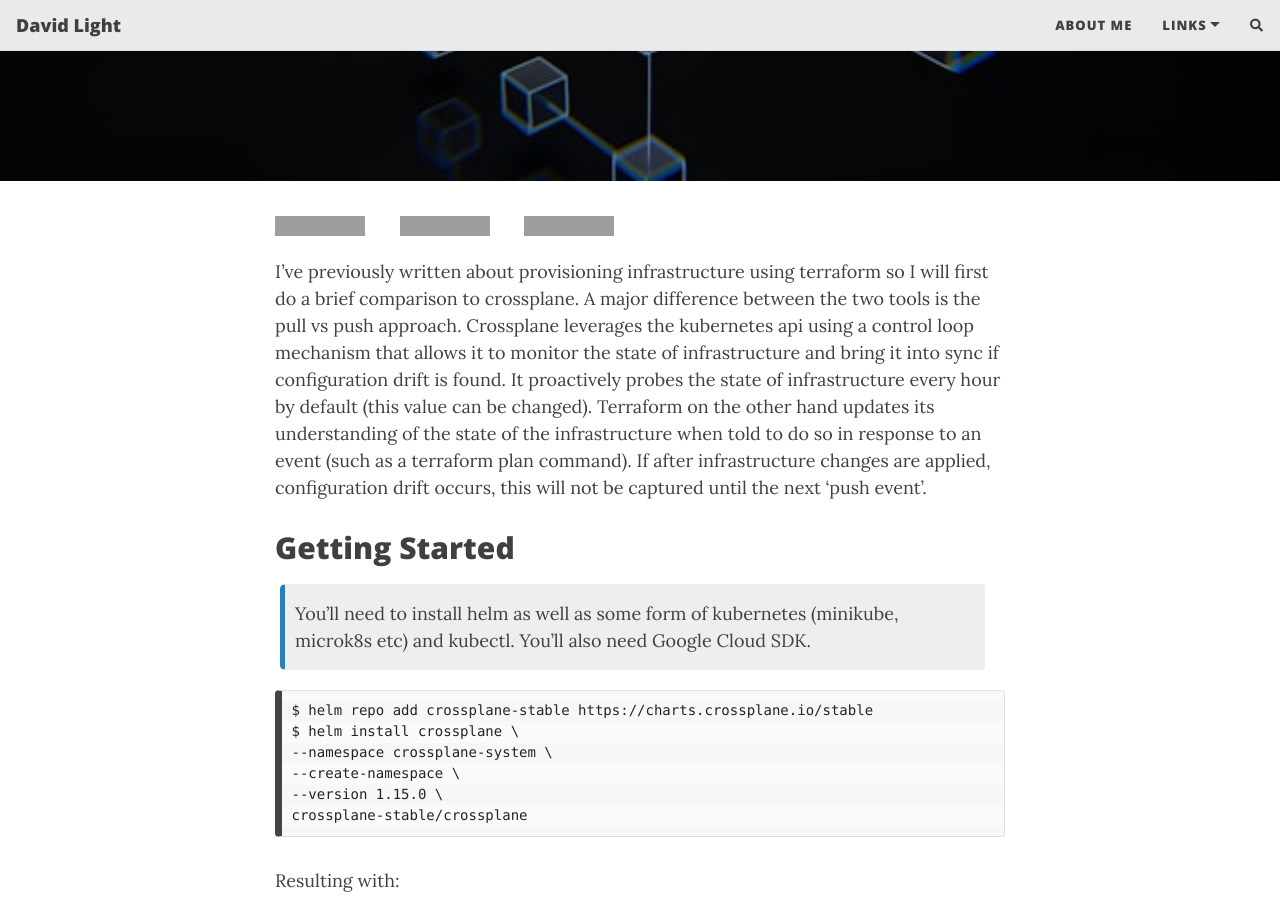
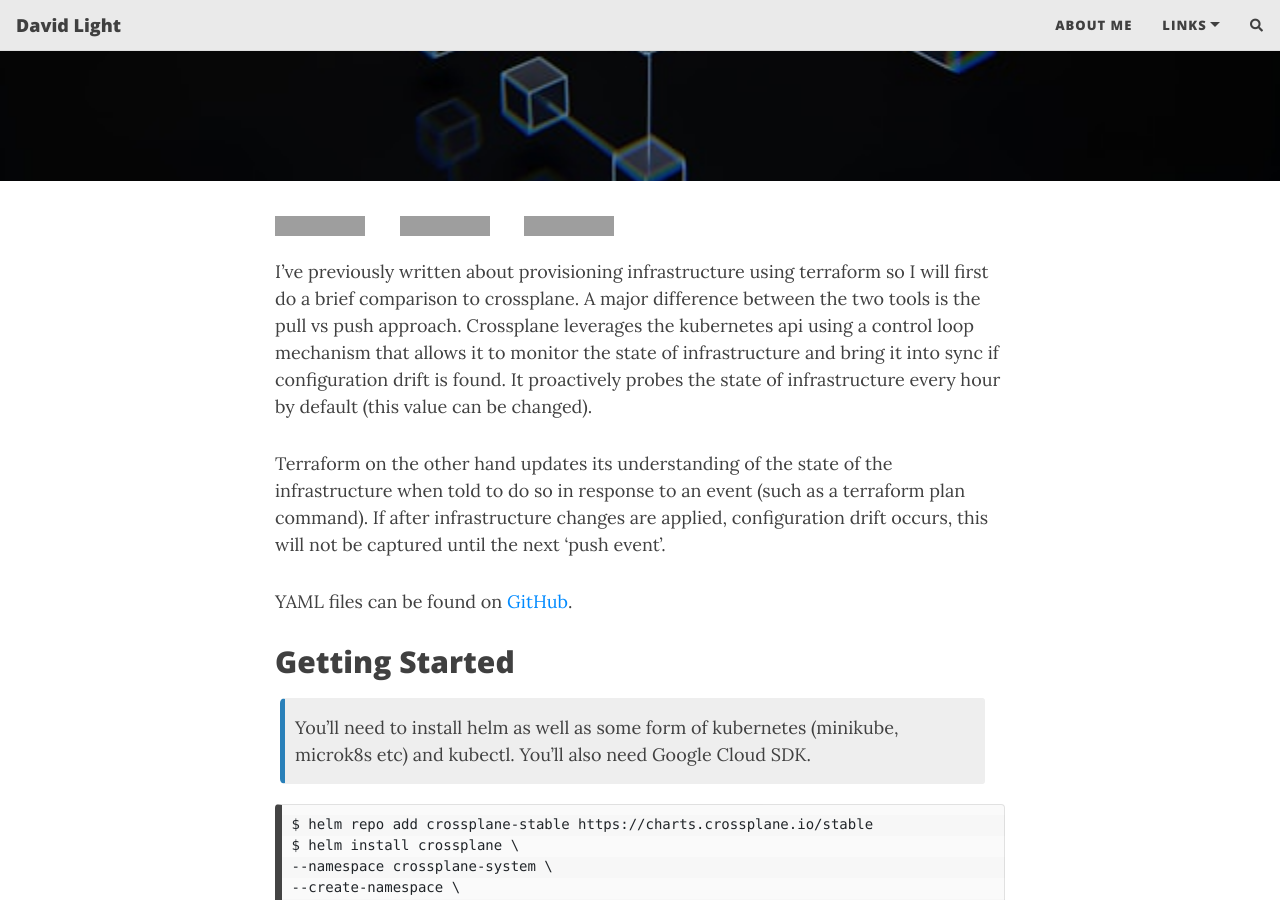
Before and after one commit to dtlight/dtlight.github.io, a Jekyll site: the page built from _posts/2024-03-03-crossplane-intro.md, in a window 1280 px wide and 900 px high, scrolled down 407 px. Built offline with Jekyll 4.4.1, drawn with Linux system fonts in a browser that asks for light colours; nearby versions of some CDN libraries; comment, search, counter and statistics services are not loaded; some of the changed text lies outside the part shown; grey boxes are pictures that could not be loaded.

Commit message:
Update 2024-03-03-crossplane-intro.md

```diff
--- a/_posts/2024-03-03-crossplane-intro.md
+++ b/_posts/2024-03-03-crossplane-intro.md
@@ -11,7 +11,11 @@ comments: false
 author: David Light
 ---
 
-I've previously written about provisioning infrastructure using terraform so I will first do a brief comparison to crossplane. A major difference between the two tools is the pull vs push approach. Crossplane leverages the kubernetes api using a control loop mechanism that allows it to monitor the state of infrastructure and bring it into sync if configuration drift is found. It proactively probes the state of infrastructure every hour by default (this value can be changed). Terraform on the other hand updates its understanding of the state of the infrastructure when told to do so in response to an event (such as a terraform plan command). If after infrastructure changes are applied, configuration drift occurs, this will not be captured until the next 'push event'.
+I've previously written about provisioning infrastructure using terraform so I will first do a brief comparison to crossplane. A major difference between the two tools is the pull vs push approach. Crossplane leverages the kubernetes api using a control loop mechanism that allows it to monitor the state of infrastructure and bring it into sync if configuration drift is found. It proactively probes the state of infrastructure every hour by default (this value can be changed).
+
+Terraform on the other hand updates its understanding of the state of the infrastructure when told to do so in response to an event (such as a terraform plan command). If after infrastructure changes are applied, configuration drift occurs, this will not be captured until the next 'push event'.
+
+YAML files can be found on [GitHub](https://github.com/dtlight/crossplane-demo).
 
 ## Getting Started
 
```
Also changed, not shown: other parts of _posts/2024-03-03-crossplane-intro.md (+2 -2 lines).
